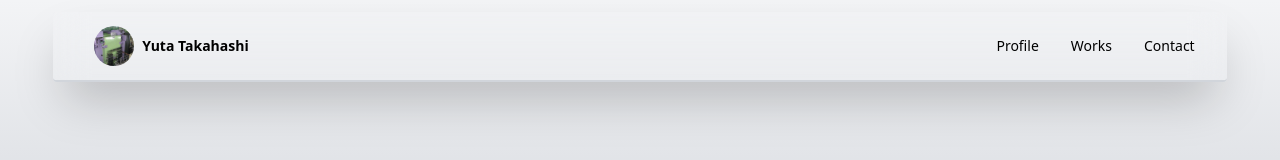
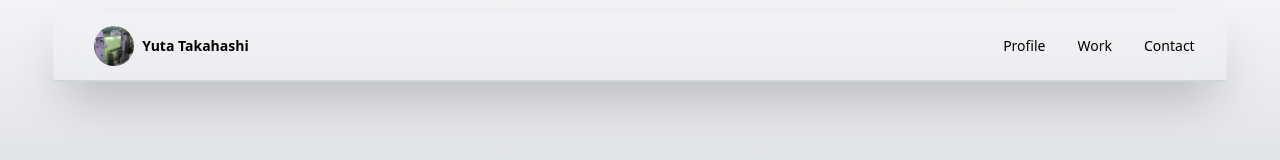
Before and after one commit to Walkmana-25/profile, a Next.js app: page /work in a window 1280 px wide. Shown: the top 160 px of the page. Built offline with nearby package versions, Linux system fonts and the light colour scheme.

Commit message:
feat: Improve work page timeline layout
The code changes include improving the layout of the timeline section on the work page. This enhancement provides a better visual representation of important events and improves the overall user experience.

```diff
--- a/src/app/layout.tsx
+++ b/src/app/layout.tsx
@@ -24,9 +24,9 @@ const NavbarContents = (classCSS: string) => {
         </div>
       </li>
       <li>
-        <div className="tooltip tooltip-bottom" data-tip={constructing()}>
-          <a>Works</a>
-        </div>
+        <a href="/work" className="tooltip tooltip-bottom">
+          Work
+        </a>
       </li>
       <li>
         <div className="tooltip tooltip-bottom" data-tip={constructing()}>
--- a/src/app/work/page.tsx
+++ b/src/app/work/page.tsx
@@ -49,7 +49,7 @@ export default function Page() {
       </div>
       <div className="flex-col items-center justify-center">
         <h2 className="mb-4 text-center text-2xl">TIMELINE</h2>
-        <ul className="timeline timeline-vertical">
+        <ul className="timeline timeline-vertical max-md:timeline-compact">
           {timeLineContent.map((content) => (
             <li>
               <hr />
@@ -68,7 +68,7 @@ export default function Page() {
                   />
                 </svg>
               </div>
-              <div className="timeline-end timeline-box text-lg w-3/4">
+              <div className="timeline-end timeline-box text-lg w-3/4 max-md:w-10/12">
                 <details className="collapse collapse-arrow">
                   <summary className="collapse-title text-xl font-medium">
                     <p>{content.at(1)}</p>
```
